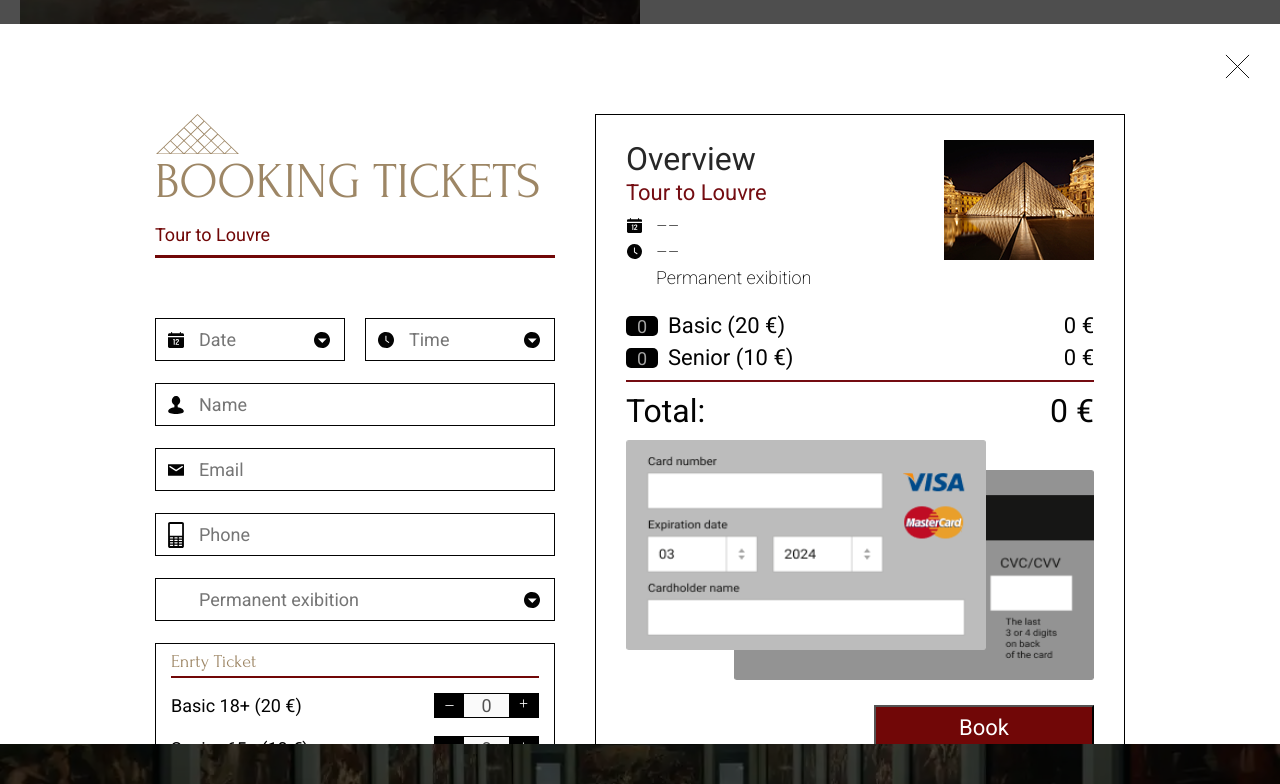
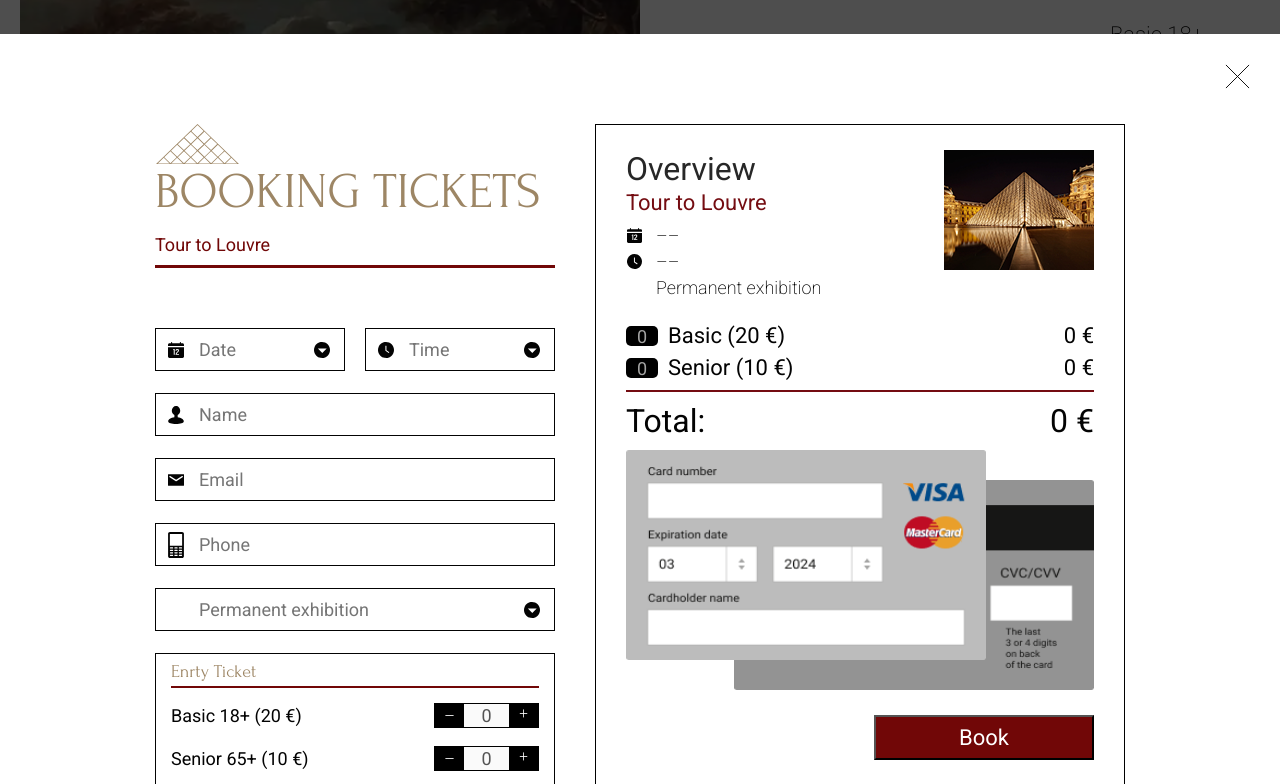
Before and after one commit to av-cloud82/museum_dom, a plain HTML site: page index.html in a window 1280 px wide. Both pictures are taken after a click on the button "Buy Now". Shown: the part 5393-6177 px from the top of the page. Drawn offline with Linux system fonts and the light colour scheme; files whose address does not match are found by name.

Commit message:
feat: tickets changes

```diff
--- a/css/js_tickets.js
+++ b/css/js_tickets.js
@@ -98,6 +98,10 @@ ticketsOverlay.addEventListener("click", function(){
     ticketsOverlay.classList.remove("show");
     document.body.classList.remove("no-scroll");
 })
+
+ticketsPopup.addEventListener("click", (e) => {
+    e.stopPropagation();
+});
 
 
 
@@ -203,7 +207,8 @@ function removeError(element){
     let ticketType,
         qtyBasic, qtySenior,
         eventDate, eventTime,
-        clientName, clientEmail, clientPhone;
+        clientName, clientEmail, clientPhone,
+        total;
 
 
     const radioTtypeSelect = document.querySelectorAll(".radio-container input")
@@ -216,12 +221,93 @@ function removeError(element){
     const popupBasicSubtotal = document.querySelector("#popupBasicSubtotal");
     const popupSeniorSubtotal = document.querySelector("#popupSeniorSubtotal");
 
+    function saveToSession() {
+        sessionStorage.setItem("ticketType", ticketType);
+        sessionStorage.setItem("qtyBasic", qtyBasic);
+        sessionStorage.setItem("qtySenior", qtySenior);
+        sessionStorage.setItem("eventDate", eventDate);
+        sessionStorage.setItem("eventTime", eventTime);
+        sessionStorage.setItem("clientName", clientName);
+        sessionStorage.setItem("clientEmail", clientEmail);
+        sessionStorage.setItem("clientPhone", clientPhone);
+        sessionStorage.setItem("total", total);
+    }
+
+    function loadFromSession() {
+        ticketType = Number(sessionStorage.getItem("ticketType")) || 20;
+        qtyBasic = Number(sessionStorage.getItem("qtyBasic")) || 0;
+        qtySenior = Number(sessionStorage.getItem("qtySenior")) || 0;
+        eventDate = sessionStorage.getItem("eventDate") || "";
+        eventTime = sessionStorage.getItem("eventTime") || "";
+        clientName = sessionStorage.getItem("clientName") || "";
+        clientEmail = sessionStorage.getItem("clientEmail") || "";
+        clientPhone = sessionStorage.getItem("clientPhone") || "";
+
+        const popupTtypeDiaplayField = document.querySelector(".right-section .event-type");
+        const popupTtypeInput = document.querySelector("#popup-ttype-input");
+        const popupTtypeDisplay = document.querySelector("#popup-ttype-display");
+
+        // Для восстановления radio по ticketType ищем radio с data-price == ticketType
+        const radioToSelect = Array.from(document.querySelectorAll(".radio-container input")).find(
+            radio => Number(radio.dataset.price) === ticketType
+        );
+
+        if (radioToSelect) {
+            radioToSelect.checked = true;
+            popupTtypeInput.value = radioToSelect.value;
+            popupTtypeInput.dataset.price = radioToSelect.dataset.price;
+            popupTtypeDisplay.textContent = radioToSelect.value;
+            popupTtypeDiaplayField.textContent = radioToSelect.value;
+        }
+
+        const basicQtyInput = document.querySelector("#adultsInput");
+        const seniorQtyInput = document.querySelector("#seniors");
+        basicQtyInput.value = qtyBasic;
+        seniorQtyInput.value = qtySenior;
+
+        const tBasicInput = document.querySelector("#tBasic");
+        const tSeniorsInput = document.querySelector("#tSeniors");
+        tBasicInput.value = qtyBasic;
+        tSeniorsInput.value = qtySenior;
+
+        const popupBasicSubtotal = document.querySelector("#popupBasicSubtotal");
+        const popupSeniorSubtotal = document.querySelector("#popupSeniorSubtotal");
+        popupBasicSubtotal.textContent = qtyBasic;
+        popupSeniorSubtotal.textContent = qtySenior;
+
+        const dateInput = document.querySelector("#input-date");
+        const timeInput = document.querySelector("#input-time");
+        const dateDisplalyField = document.querySelector(".right-section .event-date");
+        const timeDisplalyField = document.querySelector(".right-section .event-time");
+
+        dateInput.value = eventDate;
+        dateDisplalyField.innerText = eventDate ? formatDate(eventDate) : "––";
+
+        timeInput.value = eventTime;
+        timeDisplalyField.innerText = eventTime || "––";
+
+        const selectedTime = document.querySelector("#selected-time");
+        if (selectedTime) {
+            selectedTime.textContent = eventTime || "Time";
+        }
+
+        const nameInput = document.querySelector("#input-name");
+        const emailInput = document.querySelector("#input-email");
+        const phoneInput = document.querySelector("#input-phone");
+
+        nameInput.value = clientName;
+        emailInput.value = clientEmail;
+        phoneInput.value = clientPhone;
+        priceCalculation();
+    }
+    loadFromSession();
+
+    // ticketType = 20;
+    // qtyBasic = 0;
+    // qtySenior = 0;
+    // total = 0;
 
 
-    ticketType = 20;
-    qtyBasic = 0;
-    qtySenior = 0;
-    total = 0;
 
     radioTtypeSelect.forEach((each) => {
 
@@ -233,6 +319,7 @@ function removeError(element){
             popupTtypeDiaplayField.textContent = each.value;
 
             priceCalculation()
+            saveToSession();
         })
 
     })
@@ -243,7 +330,8 @@ function removeError(element){
         const popupBasicQty = document.querySelector("#tBasic");
         popupBasicQty.value = this.value;
         popupBasicSubtotal.textContent = this.value;
-        priceCalculation()
+        priceCalculation();
+        saveToSession();
     })
 
     seniorQtyInput.addEventListener("input", function(){
@@ -252,31 +340,37 @@ function removeError(element){
         const popupSeniorsQty = document.querySelector("#tSeniors");
         popupSeniorsQty.value = this.value;
         popupSeniorSubtotal.textContent = this.value;
-        priceCalculation()
+        priceCalculation();
+        saveToSession();
     })
 
     document.querySelector("#input-date").addEventListener("input", function(){
         const dateDisplalyField = document.querySelector(".right-section .event-date");
         eventDate = this.value;
         dateDisplalyField.innerText = formatDate(this.value);
+        saveToSession();
     })
 
     document.querySelector("#input-time").addEventListener("input", function(){
         const timeDisplalyField = document.querySelector(".right-section .event-time");
         eventTime = this.value;
         timeDisplalyField.innerText = this.value;
+        saveToSession();
     })
 
     document.querySelector("#input-name").addEventListener("input", function(){
         clientName = this.value;
+        saveToSession();
     })
 
     document.querySelector("#input-email").addEventListener("input", function(){
         clientEmail = this.value;
+        saveToSession();
     })
 
     document.querySelector("#input-phone").addEventListener("input", function(){
         clientPhone = this.value;
+        saveToSession();
     })
 
     popupTtypeInput.addEventListener("input", function(){
@@ -288,6 +382,7 @@ function removeError(element){
             radioToSelect.checked = true;
         }
         priceCalculation()
+        saveToSession();
     })
 
     document.querySelector("#tBasic").addEventListener("input", function(){
@@ -295,6 +390,7 @@ function removeError(element){
         popupBasicSubtotal.textContent = this.value;
         basicQtyInput.value = this.value;
         priceCalculation()
+        saveToSession();
     })
 
     document.querySelector("#tSeniors").addEventListener("input", function(){
@@ -302,6 +398,7 @@ function removeError(element){
         popupSeniorSubtotal.textContent = this.value;
         seniorQtyInput.value = this.value;
         priceCalculation()
+        saveToSession();
     })
 
 
@@ -329,6 +426,8 @@ function removeError(element){
         popupSeniorSubtotalValue.textContent = `${totalSeniors} €`;
         totalValue.textContent = total;
         popupTotalValue.textContent = total;
+
+        saveToSession();
     }
 
 
--- a/index.html
+++ b/index.html
@@ -373,7 +373,7 @@
 
 
         <section class="tickets" id="tickets">
-            <div id="tickets-overlay" class="tickets-overlay"></div>
+            <div id="tickets-overlay" class="tickets-overlay">
                 <div id="tickets-popup">
                     <div id="close-btn" class="close-btn"></div>
                     <div class="left-section">
@@ -390,7 +390,7 @@
                                 </div>
                                 <div class="input-control time">
                                     <div class="dropdown">
-                                    <div class="dropdown-selected">Time</div>
+                                        <div id="selected-time" class="dropdown-selected">Time</div>
                                         <ul class="dropdown-options y-scroll">
                                             <li>---</li>
                                         </ul>
@@ -488,7 +488,7 @@
 
                         <button>Book</button>
                     </div>
-
+                </div>
             </div>
             <div class="container v-container">
                 <h2>Buy tickets</h2>
@@ -538,6 +538,7 @@
                     </div>
                 </div>
             </div>
+
         </section>
 
         <div class="paralax"></div>
--- a/styles.css
+++ b/styles.css
@@ -1182,45 +1182,49 @@ section {
     justify-content: center;
     flex-direction: row;
     flex-wrap: wrap;
+    margin: 50px auto;
     column-gap: 40px;
     row-gap: 50px;
-    position: fixed;
+    /* position: fixed; */
     top: 50%;
     left: 50%;
-    transform: translate(-50%, -50%) translateX(-250%);
-    max-height: 90vh;
-    overflow-y: auto;
+    transform: translateX(-100%);
+    /* max-height: 90vh; */
+
     width: 100%;
     max-width: 1440px;
     padding: 90px 0;
     background: #FFF;
     z-index: 100;
-    transition: transform 0.8s ease-out;
+    opacity: 0;
+    transition: transform 0.8s ease-out, opacity 0.3s ease;
 }
 
 #tickets-overlay {
     position: fixed;
-    height: 100%;
-    width: 100%;
-    top: 0;
-    bottom: 0;
-    background: rgb(3, 3, 3);
+    /* height: 100%;
+    width: 100%; */
+    inset: 0;
+    /* top: 0;
+    bottom: 0; */
+    background: rgba(3, 3, 3, 0.7);
+    overflow-y: auto;
     opacity: 0;
     visibility: hidden;
     pointer-events: none;
-    z-index: 10;
+    z-index: 100;
     transition: opacity 0.3s ease, visibility 0.3s ease;
 }
 
 #tickets-overlay.show {
-    opacity: 0.7;
+    opacity: 1;
     visibility: visible;
     pointer-events: auto;
-
 }
 
 #tickets-popup.show {
-    transform: translate(-50%, -50%) translateX(0);
+    transform: translate(0);
+    opacity: 1;
 }
 
 .flatpickr-calendar {
```
Lines whose indentation alone changed are shown as unchanged.
